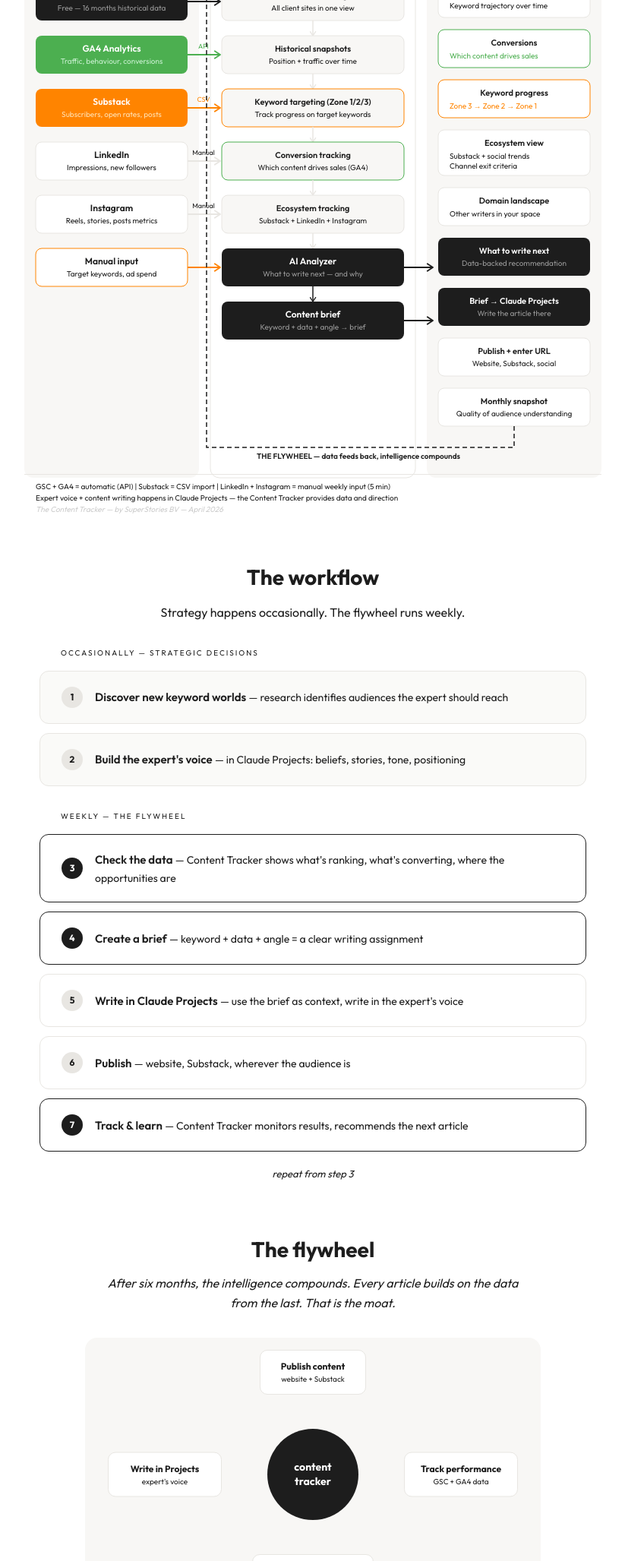
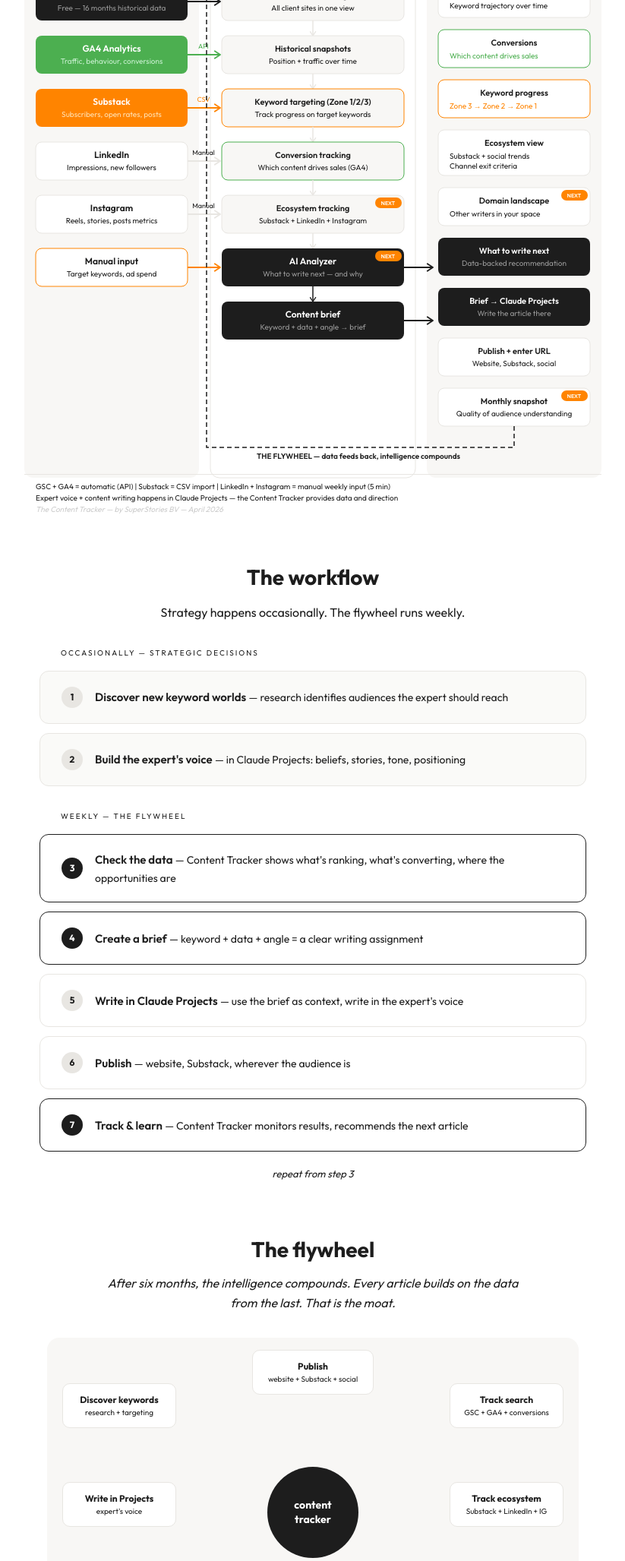
Before and after one commit to SuperStoriesAmsterdam/ContentTracker, a Flask app: page /manual in a window 1280 px wide. Shown: the part 1645-3700 px from the top of the page at 76% size, without its empty margins (228-1051 px from the left). Run offline with Flask 3, Linux system fonts and the light colour scheme; some libraries are stand-ins or nearby versions.

Commit message:
Update both diagrams: NEXT badges + complete flywheel
System diagram: orange NEXT badges on AI Analyzer, Ecosystem tracking,
Domain landscape, Monthly snapshot

Flywheel diagram: expanded from 4 to 8 steps — now includes
ecosystem tracking, domain scanning, monthly qualitative snapshot,
keyword discovery, and conversions

Co-Authored-By: Claude Opus 4.6 (1M context) <noreply@anthropic.com>

```diff
--- a/templates/manual.html
+++ b/templates/manual.html
@@ -173,25 +173,50 @@
             After six months, the intelligence compounds. Every article builds on the data from the last. That is the moat.
         </p>
 
-        <div style="background: #F8F7F5; border-radius: 16px; position: relative; width: 600px; height: 360px; margin: 0 auto;">
+        <div style="background: #F8F7F5; border-radius: 16px; position: relative; width: 700px; height: 460px; margin: 0 auto;">
+            <!-- Center -->
             <div style="position: absolute; left: 50%; top: 50%; transform: translate(-50%, -50%); width: 120px; height: 120px; background: #1d1d1d; border-radius: 50%; display: flex; align-items: center; justify-content: center;">
                 <div style="color: #fff; font-size: 14px; font-weight: 700; text-align: center; line-height: 1.3;">content<br>tracker</div>
             </div>
-            <div style="position: absolute; left: 50%; top: 16px; transform: translateX(-50%); background: #fff; border: 1px solid #E8E6E2; border-radius: 10px; padding: 12px 16px; text-align: center; width: 140px;">
-                <div style="font-size: 12px; font-weight: 700;">Publish content</div>
-                <div style="font-size: 10px; color: #1d1d1d;">website + Substack</div>
+            <!-- Top: Publish -->
+            <div style="position: absolute; left: 50%; top: 16px; transform: translateX(-50%); background: #fff; border: 1px solid #E8E6E2; border-radius: 10px; padding: 12px 16px; text-align: center; width: 160px;">
+                <div style="font-size: 12px; font-weight: 700;">Publish</div>
+                <div style="font-size: 10px;">website + Substack + social</div>
             </div>
-            <div style="position: absolute; right: 30px; top: 50%; transform: translateY(-50%); background: #fff; border: 1px solid #E8E6E2; border-radius: 10px; padding: 12px 16px; text-align: center; width: 150px;">
-                <div style="font-size: 12px; font-weight: 700;">Track performance</div>
-                <div style="font-size: 10px; color: #1d1d1d;">GSC + GA4 data</div>
+            <!-- Top-right: Track search -->
+            <div style="position: absolute; right: 20px; top: 60px; background: #fff; border: 1px solid #E8E6E2; border-radius: 10px; padding: 12px 16px; text-align: center; width: 150px;">
+                <div style="font-size: 12px; font-weight: 700;">Track search</div>
+                <div style="font-size: 10px;">GSC + GA4 + conversions</div>
             </div>
+            <!-- Right: Track ecosystem -->
+            <div style="position: absolute; right: 20px; top: 190px; background: #fff; border: 1px solid #E8E6E2; border-radius: 10px; padding: 12px 16px; text-align: center; width: 150px;">
+                <div style="font-size: 12px; font-weight: 700;">Track ecosystem</div>
+                <div style="font-size: 10px;">Substack + LinkedIn + IG</div>
+            </div>
+            <!-- Bottom-right: Domain landscape -->
+            <div style="position: absolute; right: 60px; bottom: 60px; background: #fff; border: 1px solid #E8E6E2; border-radius: 10px; padding: 12px 16px; text-align: center; width: 150px;">
+                <div style="font-size: 12px; font-weight: 700;">Scan domain</div>
+                <div style="font-size: 10px;">who else writes here?</div>
+            </div>
+            <!-- Bottom: AI recommends -->
             <div style="position: absolute; left: 50%; bottom: 16px; transform: translateX(-50%); background: #fff; border: 1px solid #E8E6E2; border-radius: 10px; padding: 12px 16px; text-align: center; width: 160px;">
                 <div style="font-size: 12px; font-weight: 700;">AI recommends next</div>
-                <div style="font-size: 10px; color: #1d1d1d;">data-driven brief</div>
+                <div style="font-size: 10px;">data-driven brief</div>
             </div>
-            <div style="position: absolute; left: 30px; top: 50%; transform: translateY(-50%); background: #fff; border: 1px solid #E8E6E2; border-radius: 10px; padding: 12px 16px; text-align: center; width: 150px;">
+            <!-- Bottom-left: Qualitative -->
+            <div style="position: absolute; left: 60px; bottom: 60px; background: #fff; border: 1px solid #E8E6E2; border-radius: 10px; padding: 12px 16px; text-align: center; width: 150px;">
+                <div style="font-size: 12px; font-weight: 700;">Monthly snapshot</div>
+                <div style="font-size: 10px;">audience understanding</div>
+            </div>
+            <!-- Left: Write -->
+            <div style="position: absolute; left: 20px; top: 190px; background: #fff; border: 1px solid #E8E6E2; border-radius: 10px; padding: 12px 16px; text-align: center; width: 150px;">
                 <div style="font-size: 12px; font-weight: 700;">Write in Projects</div>
-                <div style="font-size: 10px; color: #1d1d1d;">expert's voice</div>
+                <div style="font-size: 10px;">expert's voice</div>
+            </div>
+            <!-- Top-left: Discover -->
+            <div style="position: absolute; left: 20px; top: 60px; background: #fff; border: 1px solid #E8E6E2; border-radius: 10px; padding: 12px 16px; text-align: center; width: 150px;">
+                <div style="font-size: 12px; font-weight: 700;">Discover keywords</div>
+                <div style="font-size: 10px;">research + targeting</div>
             </div>
         </div>
     </div>
```
Also changed, not shown: templates/diagram.svg.
